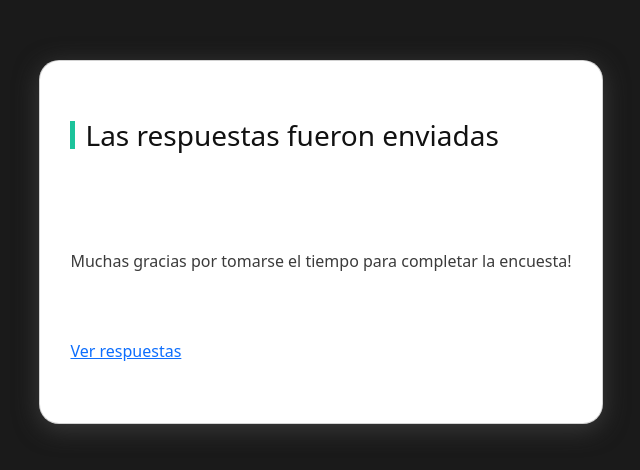
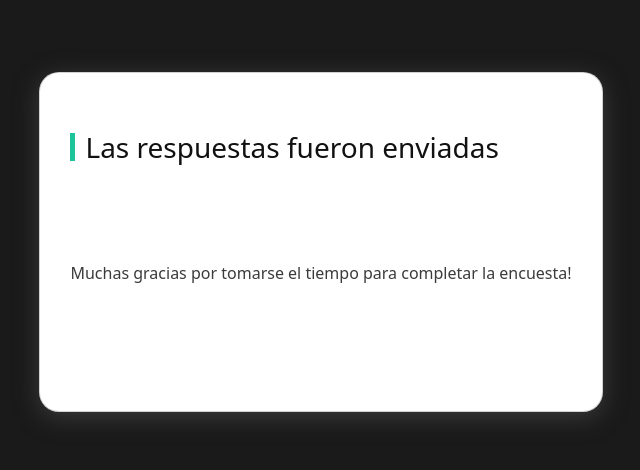
Before and after one commit to jnvillalba/challenge-greydive, a React (Create React App) app: page /Final in a window 1280 px wide. Shown: the part 158-628 px from the top of the page, without its empty margins (319-959 px from the left). Built offline with nearby package versions, Linux system fonts and the light colour scheme.

Commit message:
cambios en pantalla final

```diff
--- a/src/App.js
+++ b/src/App.js
@@ -2,7 +2,7 @@ import React from "react";
 import {BrowserRouter, Routes, Route}from 'react-router-dom'
 import Form from "./components/Form";
 import Answers from "./components/Answers";
-import FinalScreen from "./components/FormComponents/FinalScreen";
+import FinalScreen from "./components/FinalScreen";
 
 function App() {
   return (
--- a/src/components/FormComponents/FinalScreen.js
+++ b/src/components/FinalScreen.js
@@ -1,3 +1,4 @@
+import { Button } from "bootstrap";
 import React from "react";
 
 function FinalScreen() {
@@ -8,9 +9,6 @@ function FinalScreen() {
       </h3> <div className="inputbox"></div>
       <div className="inputbox">
         <p> Muchas gracias por tomarse el tiempo para completar la encuesta!</p>
-      </div>
-      <div className="link">
-        <a href="/Respuestas">Ver respuestas</a>
       </div>
     </div>
   );
--- a/src/components/FormComponents/Submit.js
+++ b/src/components/FormComponents/Submit.js
@@ -21,7 +21,6 @@ const Button = ({ label, disabled }) => {
 
   return (
     <div>
-      {showAlert()}
       <button
         type="submit"
         className="btn"
```
